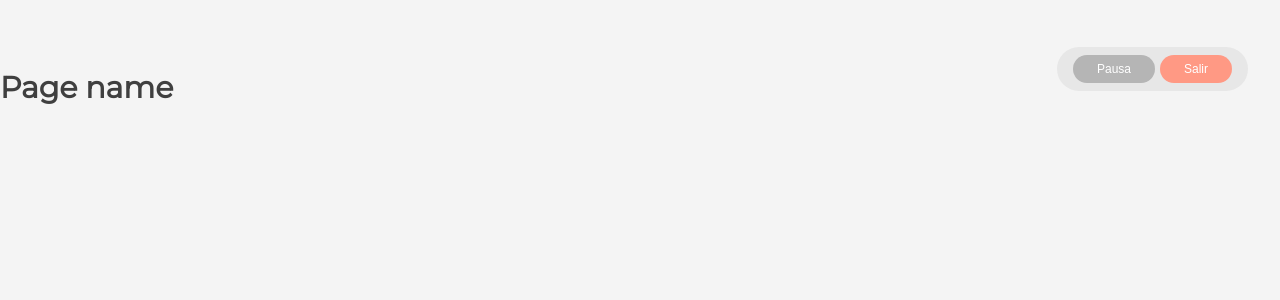
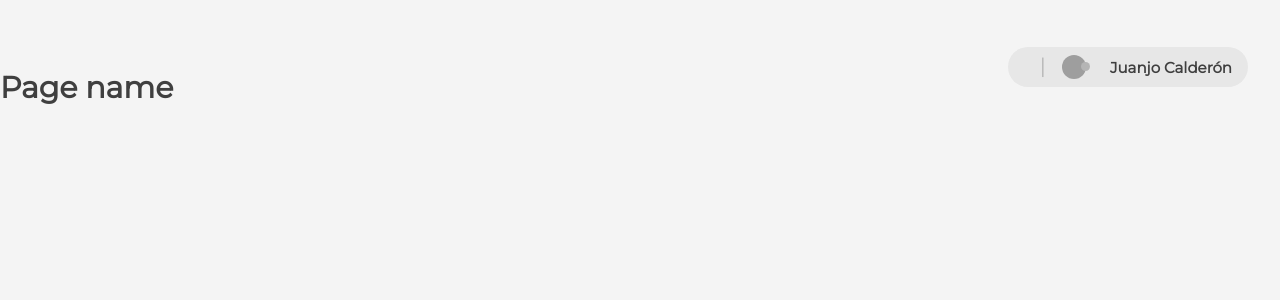
Before and after one commit to juanjinario/vue-time-tracker, a Vue app: page / in a window 1280 px wide. Shown: the top 300 px of the page. Built offline with nearby package versions, Linux system fonts and the light colour scheme; no server answers; grey boxes are pictures that could not be loaded.

Commit message:
feat: add user menu structure

```diff
--- /dev/null
+++ b/src/shared/components/UserMenu/UserMenu.scss
@@ -0,0 +1,41 @@
+@import "@/assets/css/vars.scss";
+
+.user-menu {
+    align-items: center;
+    display: flex;
+    .profile-picture-wrapper{
+        margin-right: 1.5rem;
+        position: relative;
+        &.online {
+            &::after {
+                background-color: $color-primary-500;
+            }
+        }
+        &.offline {
+            &::after {
+                background-color: $color-accent-500;
+            }
+        }
+        &::after {
+            background-color: $color-shadow-500;
+            border-radius: 100%;
+            content: '';
+            display: block;
+            height: 9px;
+            position: absolute;
+            right: -4px;
+            top: calc(50% - 5px);
+            width: 9px;
+        }
+        .profile-picture {
+            border-radius: 100%;
+            height: 24px;
+            object-fit: cover;
+            vertical-align: middle;
+            width: 24px;
+        }
+    }
+    .name {
+        font-weight: bold;
+    }
+}
--- /dev/null
+++ b/src/shared/components/UserMenu/UserMenu.vue
@@ -0,0 +1,35 @@
+<template>
+  <div class="user-menu">
+    <div class="profile-picture-wrapper" :class="{ online: workStatus === 'online', offline: workStatus === 'offline' }">
+        <img class="profile-picture" :src="user.imageProfileUrl" />
+    </div>
+    <span class="name">{{ user.firstName }} {{ user.lastName }}</span>
+  </div>
+</template>
+
+<script>
+export default {
+    data() {
+        return {
+            // User would come from auth service or user store
+            user: {
+                firstName: 'Juanjo',
+                id: '00371793-00ff-4ad9-86cc-41bf35b87ed0',
+                imageProfileUrl: 'https://sdmedia.los40.com.mx/los40mexico/imagenes/201910/21/20191021221620_1571689976_still.jpg',
+                lastName: 'Calderón'
+            }
+        }
+    },
+    name: 'UserMenu',
+    props: {
+        workStatus: {
+            type: String,
+            required: false,
+        }
+    },
+}
+</script>
+
+<style lang="scss" scoped>
+    @import './UserMenu.scss';
+</style>
--- a/src/shared/components/userTimeTracker/UserTimeTracker.scss
+++ b/src/shared/components/userTimeTracker/UserTimeTracker.scss
@@ -1,3 +1,5 @@
+@import "@/assets/css/vars.scss";
+
 .user-bar {
     align-items: center;
     background: #E7E7E7;
@@ -11,4 +13,11 @@
             margin-left: 5px;
         }
     }
+    .separator {
+        color: $color-shadow-500;
+        display: inline-block;
+        font-size: 1.3rem;
+        line-height: 1.3rem;
+        margin: -2px 1rem 0;
+    }
 }
--- a/src/shared/components/userTimeTracker/UserTimeTracker.vue
+++ b/src/shared/components/userTimeTracker/UserTimeTracker.vue
@@ -1,10 +1,12 @@
 <template>
     <div class="user-bar">
         <button v-if="workStatus === 'offline'" class="btn-raised-primary" @click="onClockIn">Entrar</button>
-        <div v-else>
+        <div v-if="workStatus === 'online'">
             <button class="btn-raised" @click="onClockPause">Pausa</button>
             <button class="btn-raised-accent" @click="onClockOut">Salir</button>
         </div>
+        <span class="separator">|</span>
+        <UserMenu :workStatus="workStatus"  />
     </div>
     <pre>
         {{ workStatus }}
@@ -13,8 +15,10 @@
 
 <script>
 import { addWorkEntryIn, addWorkEntryOut, getWorkStatus } from "@/core/services/work-entries.service";
+import UserMenu from '@/shared/components/UserMenu/UserMenu.vue';
 
 export default {
+    components: { UserMenu },
     data() {
         return {
             location: {
```
